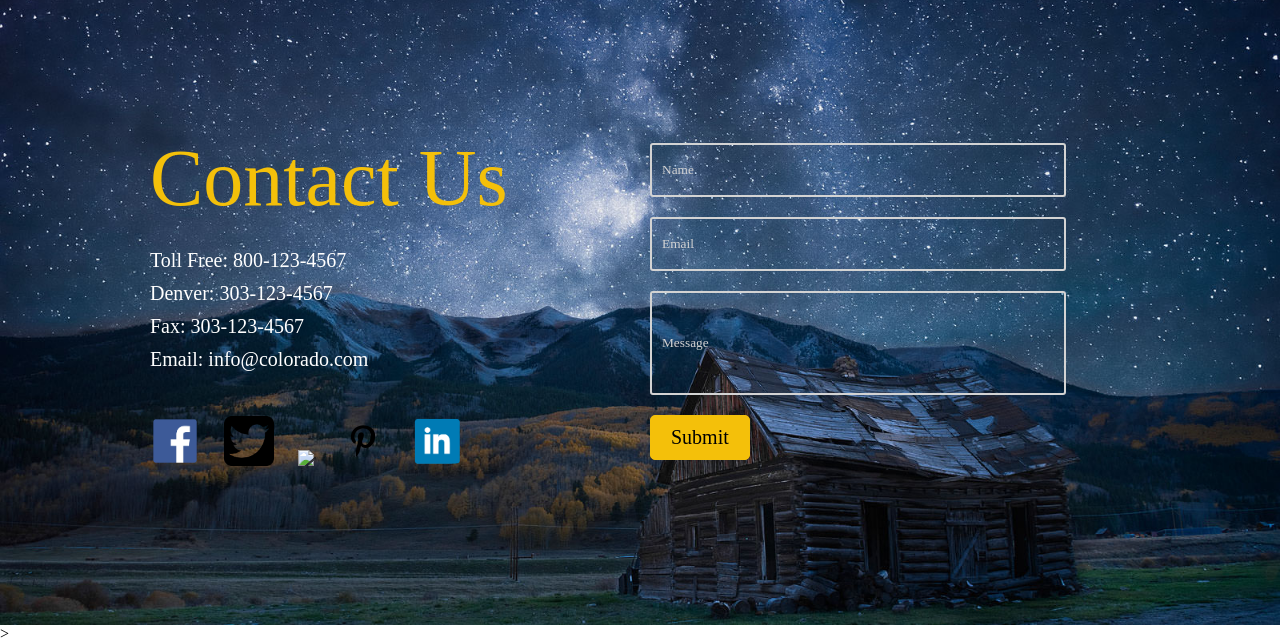
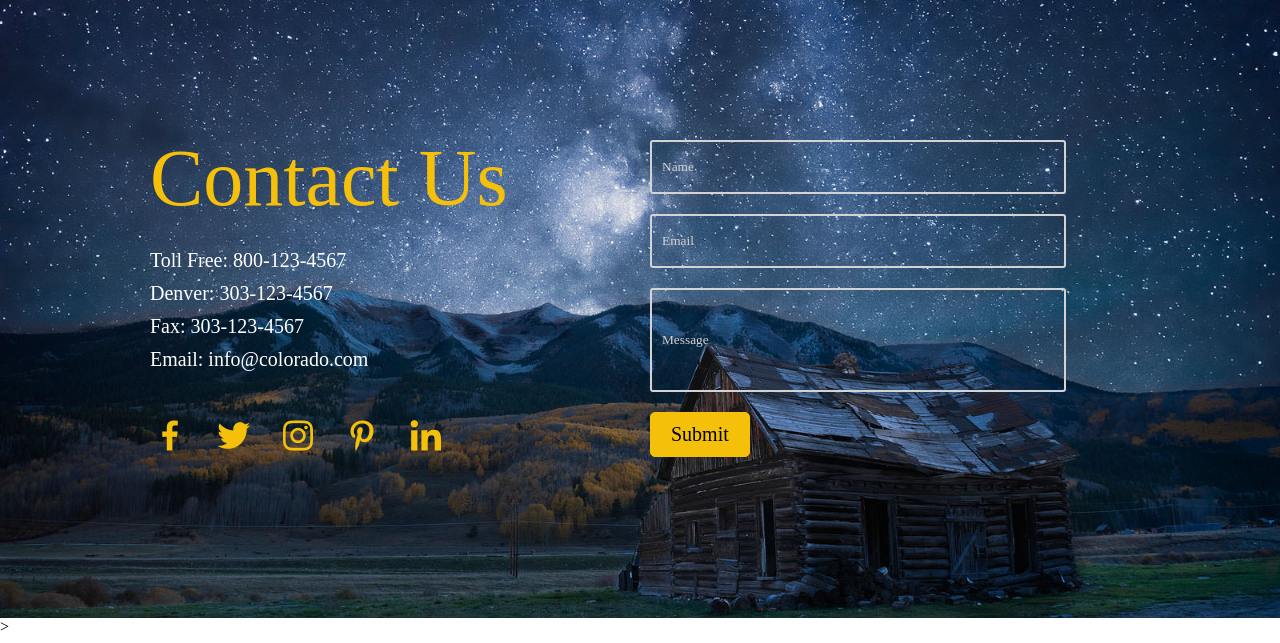
Before and after one commit to dominiclake/3150_Assignment3, a plain HTML site: page index.html in a window 1280 px wide. Shown: the part 5535-6178 px from the top of the page. Drawn offline with nearby package versions, Linux system fonts and the light colour scheme.

Commit message:
changed icons

```diff
--- a/css/style.css
+++ b/css/style.css
@@ -291,9 +291,11 @@ p{
 
 .contact-btns >*{
     margin: 10px;
+    font-size: 40px;
+    color: #f4c00a;
 }
 
-.contact-btns img:hover{
+.contact-btns >*:hover{
     opacity: 50%;
 }
 
--- a/index.html
+++ b/index.html
@@ -2,6 +2,7 @@
 <html>
     <head>
         <link rel="stylesheet" href="css/style.css">
+        <link href='https://unpkg.com/boxicons@2.1.4/css/boxicons.min.css' rel='stylesheet'>
         <title>Visit Colorado</title>
     </head>
 
@@ -138,11 +139,11 @@
                 <p>Fax: 303-123-4567</p>
                 <p>Email: info@colorado.com</p>
                 <div class="contact-btns">
-                    <a href="https://www.facebook.com" class="fbbtn"><img src="assets/img/facebook.png"></a>
-                    <a href="https://www.twitter.com"><img src="assets/img/x.png"></a>
-                    <a href="https://www.instagram.com"><img src="assets/img/ig.png"></a>
-                    <a href="https://www.pinterest.com"><img src="assets/img/pinterest.png"></a>
-                    <a href="https://www.linkedin.com"><img src="assets/img/linkedin.png"></a>
+                    <a href="https://www.facebook.com" class="fbbtn"><i class='bx bxl-facebook' ></i></a>
+                    <a href="https://www.twitter.com"><i class='bx bxl-twitter' ></i></a>
+                    <a href="https://www.instagram.com"><i class='bx bxl-instagram' ></i></a>
+                    <a href="https://www.pinterest.com"><i class='bx bxl-pinterest-alt' ></i></a>
+                    <a href="https://www.linkedin.com"><i class='bx bxl-linkedin'></i></a>
                 </div>
             </div>
             <div class="contact-form">
```
